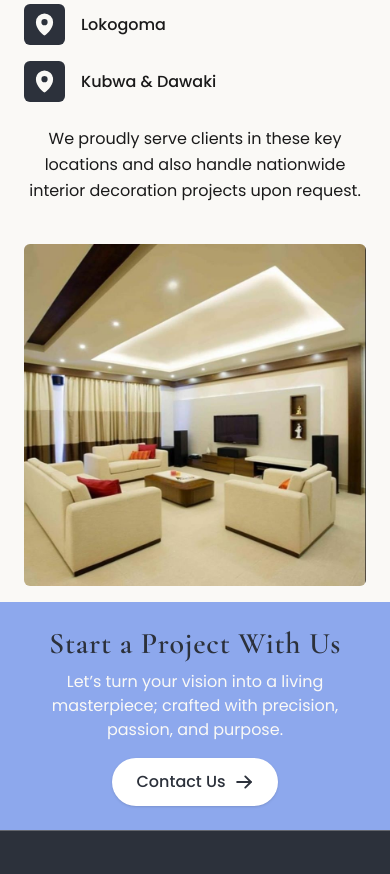
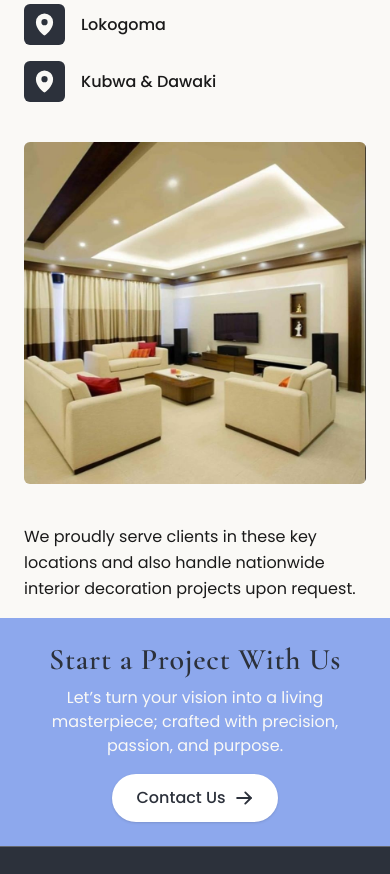
Before and after one commit to Kamaludyn/luxury-interiors, a React (Vite) app in the folder client/: page /about-us in a window 390 px wide. Shown: the part 940-1814 px from the top of the page. Built offline with nearby package versions, Linux system fonts and the light colour scheme; no server answers.

Commit message:
minor ui fix

```diff
--- a/client/src/admin/components/MobileSidebar.jsx
+++ b/client/src/admin/components/MobileSidebar.jsx
@@ -26,7 +26,9 @@ export default function MobileSidebar({ open, onClose, handleLogout }) {
 
       <aside className="relative w-64 h-full bg-surface-500 dark:bg-surface-800 p-4 shadow-lg">
         <div className="flex justify-between items-center mb-6">
-          <h2 className="text-lg font-bold"><Link to="/">AC&D</Link></h2>
+          <h2 className="text-lg font-bold">
+            <Link to="/">AC&D</Link>
+          </h2>
           <button onClick={onClose}>
             <X weight="bold" className="w-5 h-5  cursor-pointer" />
           </button>
@@ -49,7 +51,7 @@ export default function MobileSidebar({ open, onClose, handleLogout }) {
           ))}
           <button
             onClick={handleLogout}
-            className="w-full text-left text-sm rounded-lg hover:bg-danger-800/20 p-2 mt-4 text-danger-800 cursor-pointer"
+            className="w-full text-left text-sm rounded-lg hover:bg-danger-800/20 px-4 mt-4 text-danger-800 cursor-pointer"
           >
             Logout
           </button>
--- a/client/src/admin/components/ProjectsForm.jsx
+++ b/client/src/admin/components/ProjectsForm.jsx
@@ -187,7 +187,7 @@ const ProjectsForm = ({ project, isEdit, onClose }) => {
                   id="galleryUpload"
                   type="file"
                   multiple
-                  className="block my-2 border border-gray-300 rounded p-1"
+                  className="block w-full my-2 border border-gray-300 rounded p-1"
                   onChange={(e) => setGalleryFiles([...e.target.files])}
                 />
               </div>
@@ -195,7 +195,7 @@ const ProjectsForm = ({ project, isEdit, onClose }) => {
           </div>
         </form>
 
-        <div className="mt-6 flex justify-end gap-3">
+        <div className="mt-6 flex md:justify-end gap-3">
           <button
             className="px-4 py-2 bg-gray-300 hover:bg-transparent border border-gray-300 rounded cursor-pointer shadow-md disabled:cursor-not-allowed"
             onClick={onClose}
--- a/client/src/site/pages/About.jsx
+++ b/client/src/site/pages/About.jsx
@@ -6,22 +6,26 @@ import Header from "../components/ui/Header";
 const About = () => {
   return (
     <div className="relative w-full bg-surface-500 dark:bg-background-800 text-text-500 dark:text-text-700 overflow-hidden">
-      <Header title={"Who are we?"}/>
+      <Header title={"Who are we?"} />
       <div className="container mx-auto px-6 md:px-12 lg:px-20 relative z-10">
         <div className="flex flex-col md:flex-row gap-4 md:gap-6 w-full my-4 md:my-10">
           <section className="w-full text-center md:text-left md:w-4/6 pb-6 rounded-md">
-             <p className="leading-relaxed text-text-600 md:text-lg">
-              We are a dedicated team of interior finishing professionals who take pride in
-              delivering clean, modern, and durable interior projects across Abuja and
-              throughout Nigeria. Our work is rooted in precision, quality craftsmanship,
-              and a deep understanding of interior design aesthetics.
-              <br /><br />
-              From modern gypsum ceilings with lighting integration to TV wall designs, POP wall
-              screeding, and drywall partitioning; ur focus is to transform ordinary spaces into
-              elegant and functional interiors. We combine the right materials, skilled artisans,
-              and efficient project execution to ensure every project meets premium standards.
+            <p className="leading-relaxed text-text-600 md:text-lg">
+              We are a dedicated team of interior finishing professionals who
+              take pride in delivering clean, modern, and durable interior
+              projects across Abuja and throughout Nigeria. Our work is rooted
+              in precision, quality craftsmanship, and a deep understanding of
+              interior design aesthetics.
+              <br />
+              <br />
+              From modern gypsum ceilings with lighting integration to TV wall
+              designs, POP wall screeding, and drywall partitioning; our focus
+              is to transform ordinary spaces into elegant and functional
+              interiors. We combine the right materials, skilled artisans, and
+              efficient project execution to ensure every project meets premium
+              standards.
             </p>
-           <ul className="grid sm:grid-cols-2 md:grid-cols-3 gap-4 mt-8">
+            <ul className="grid sm:grid-cols-2 md:grid-cols-3 gap-4 mt-8">
               {[
                 "Gwarinpa, Abuja",
                 "Wuse & Wuse 2",
@@ -38,9 +42,9 @@ const About = () => {
                 </li>
               ))}
             </ul>
-            <p className="mt-6 text-text-600 leading-relaxed">
-              We proudly serve clients in these key locations and also handle nationwide
-              interior decoration projects upon request.
+            <p className="hidden md:block mt-6 text-text-600 leading-relaxed">
+              We proudly serve clients in these key locations and also handle
+              nationwide interior decoration projects upon request.
             </p>
           </section>
           <motion.img
@@ -50,6 +54,10 @@ const About = () => {
             whileHover={{ scale: 1.05 }}
             loading="lazy"
           />
+          <p className="md:hidden mt-6 text-text-600 leading-relaxed">
+            We proudly serve clients in these key locations and also handle
+            nationwide interior decoration projects upon request.
+          </p>
         </div>
       </div>
     </div>
```
